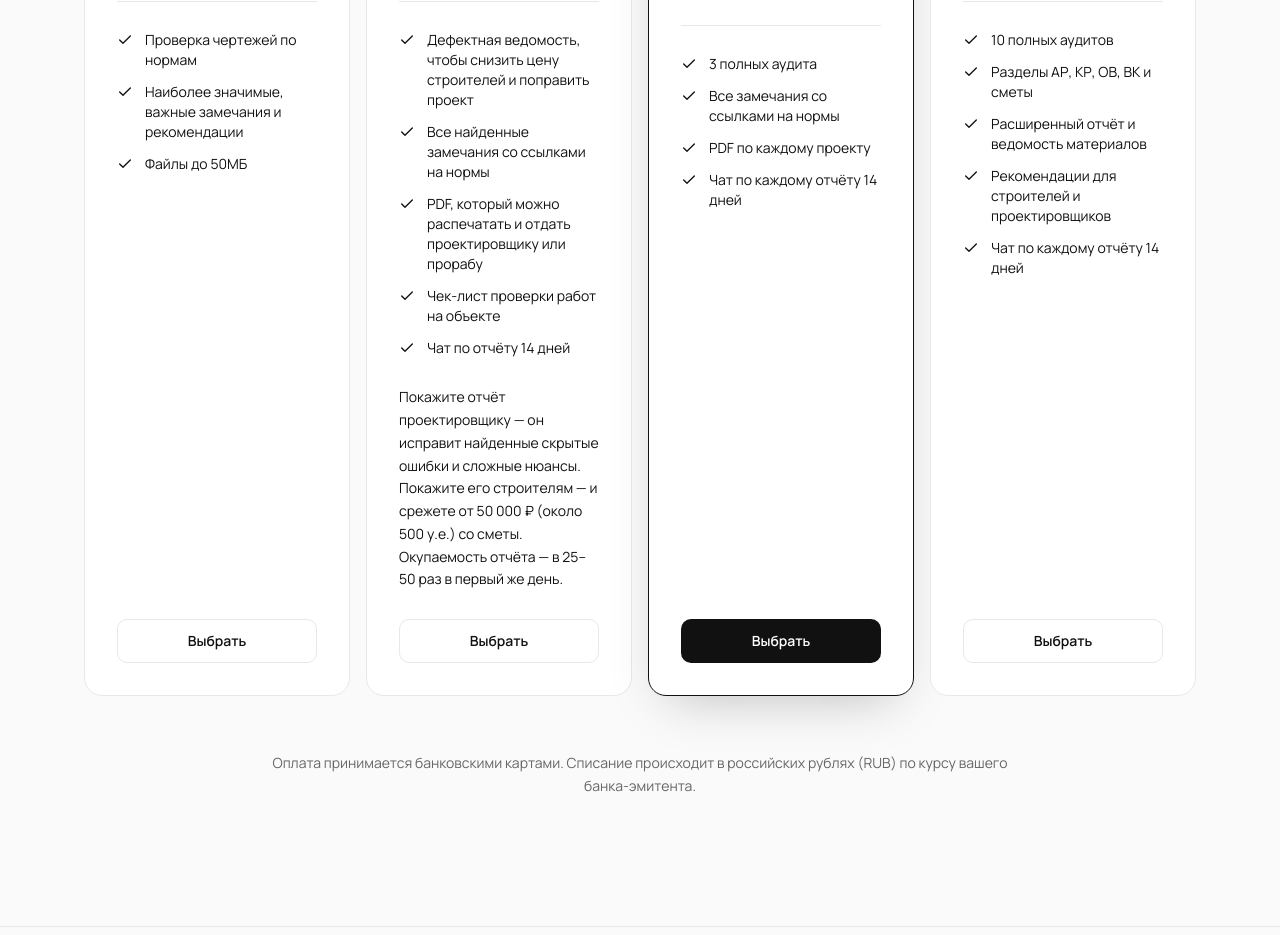
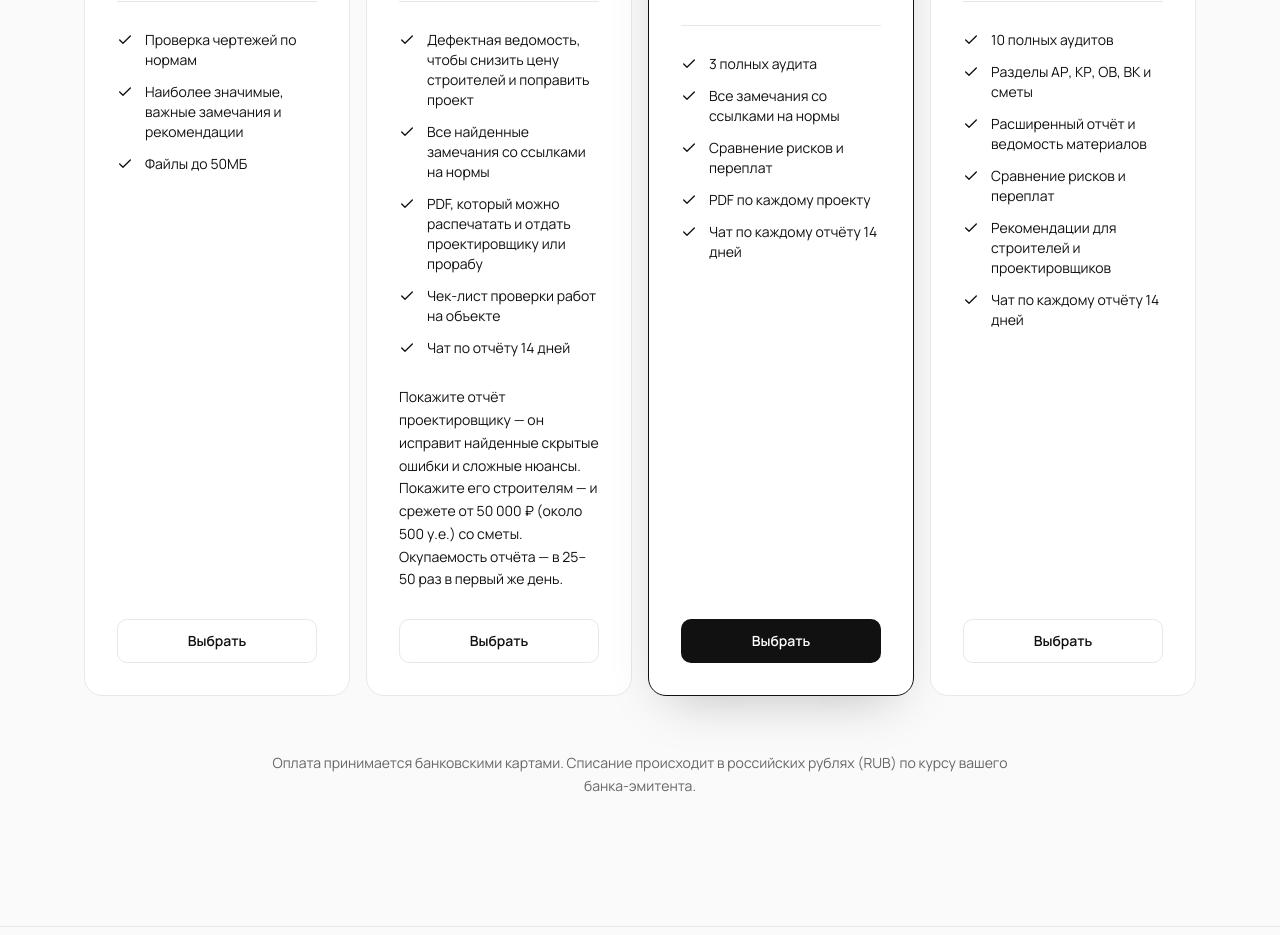
Before and after one commit to samsonov-work-pl/stroy-audit-web, a Next.js app: page / in a window 1280 px wide. Shown: the part 3160-4095 px from the top of the page. Built offline with nearby package versions, Linux system fonts and the light colour scheme; no server answers.

Commit message:
Show risk comparison on the 3- and 10-project tariffs.
Co-authored-by: Cursor <cursoragent@cursor.com>

```diff
--- a/components/premium-upsell.tsx
+++ b/components/premium-upsell.tsx
@@ -352,7 +352,7 @@ export function PremiumUpsell({
     body.append('consent_version', consentVersion)
     body.append('payment_verified', 'true')
     if (current.auditId) body.append('audit_id', current.auditId)
-    body.append('tier', plan === 'business' ? 'business' : 'full')
+    body.append('tier', plan === 'business' || plan === 'choice' ? plan : 'full')
     try {
       const res = await fetch(deepUrl, { method: 'POST', body })
       const raw = await res.text()
--- a/components/pricing.tsx
+++ b/components/pricing.tsx
@@ -51,6 +51,7 @@ const plans: {
     features: [
       '3 полных аудита',
       'Все замечания со ссылками на нормы',
+      'Сравнение рисков и переплат',
       'PDF по каждому проекту',
       'Чат по каждому отчёту 14 дней',
     ],
@@ -65,6 +66,7 @@ const plans: {
       '10 полных аудитов',
       'Разделы АР, КР, ОВ, ВК и сметы',
       'Расширенный отчёт и ведомость материалов',
+      'Сравнение рисков и переплат',
       'Рекомендации для строителей и проектировщиков',
       'Чат по каждому отчёту 14 дней',
     ],
```
